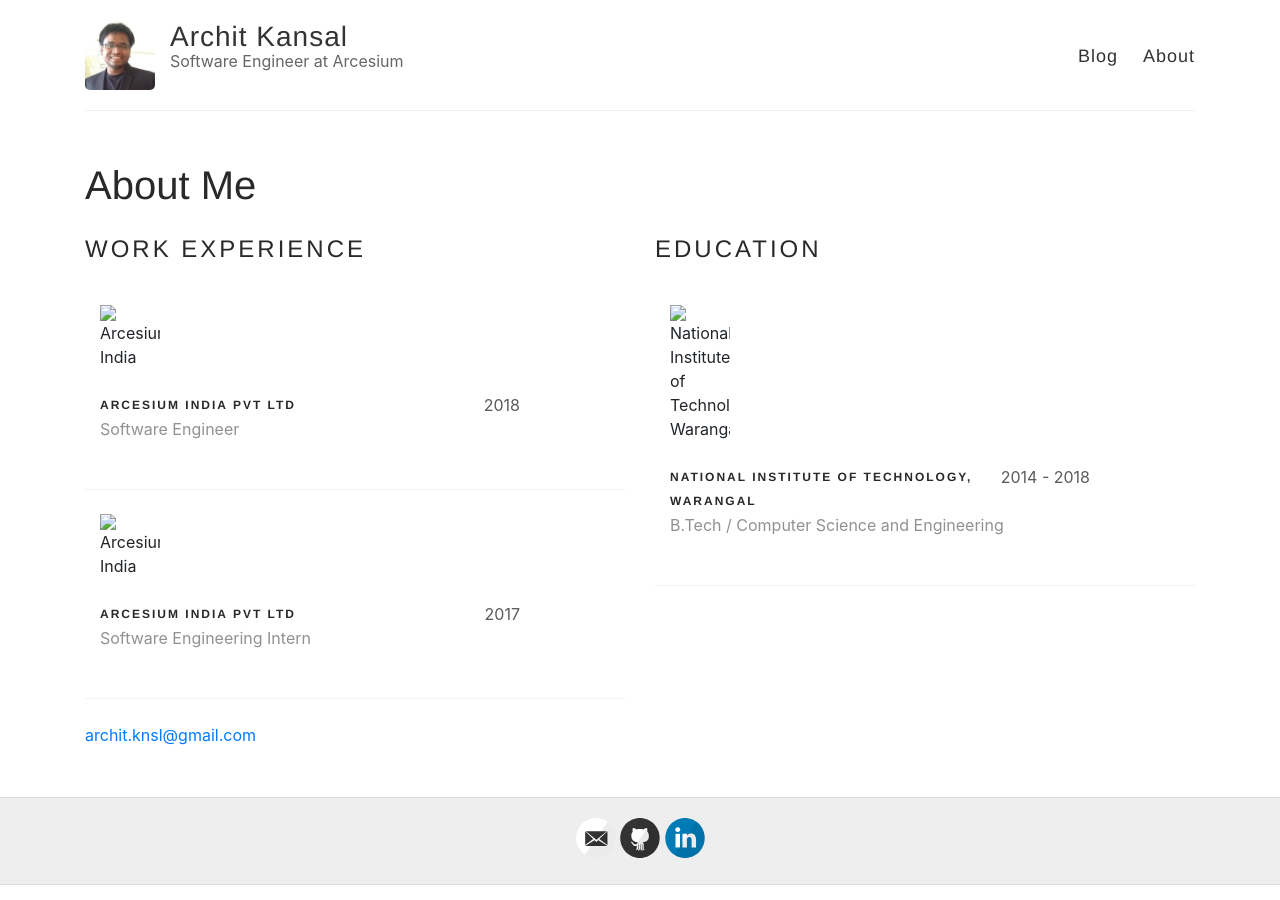
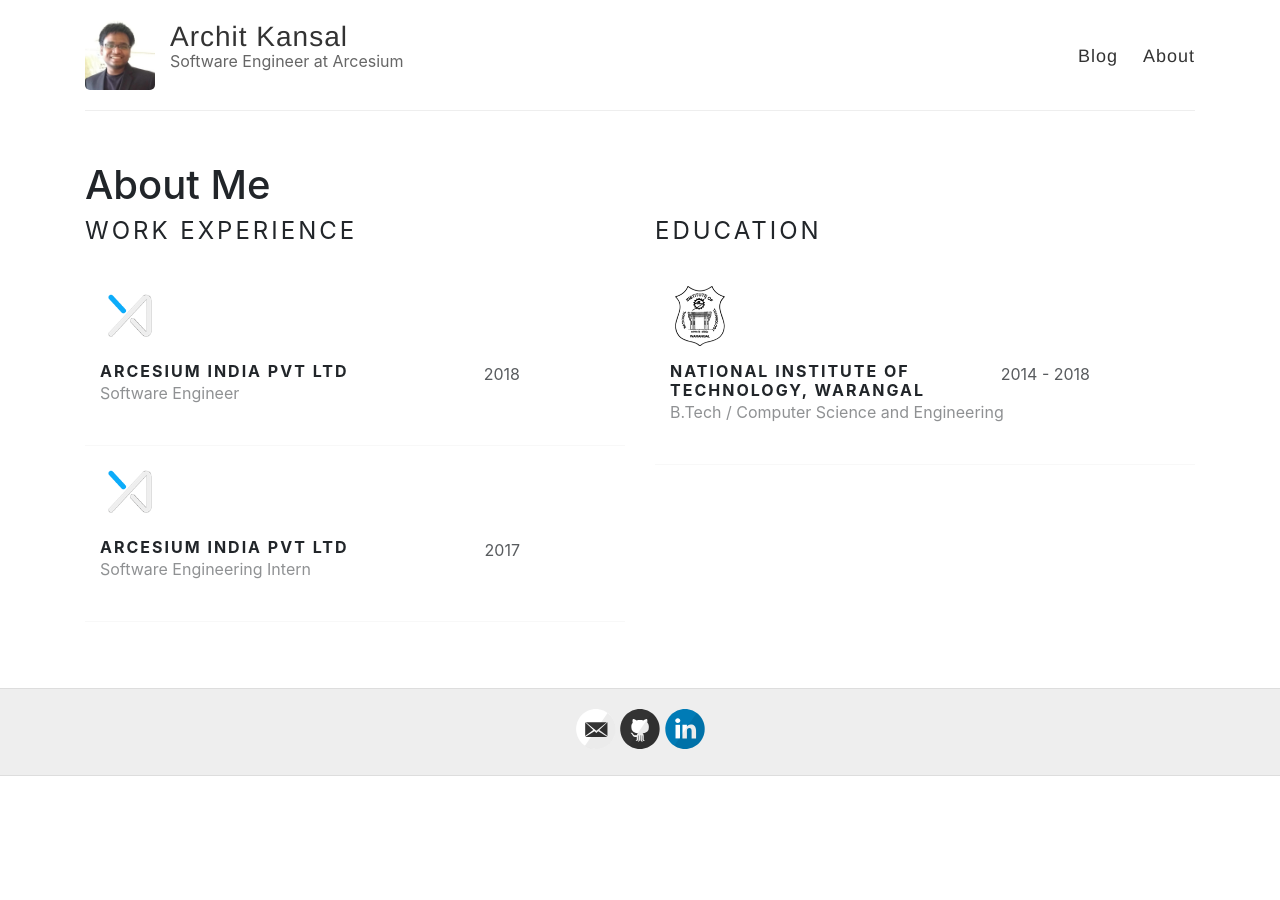
Before and after one commit to architkansal/architkansal.github.io, a Jekyll site: the page built from about.md, in a window 1280 px wide. Built offline with Jekyll 4.4.1, drawn with Linux system fonts in a browser that asks for light colours.

Commit message:
bootstrap scope

```diff
--- a/_layouts/default.html
+++ b/_layouts/default.html
@@ -10,8 +10,6 @@
     <![endif]-->
 
     <link rel="stylesheet" type="text/css" href="{{ site.baseurl }}/style.css" />
-    <link rel="stylesheet" href="../bootstrap/css/bootstrap.min.css">
-    <script src="../bootstrap/js/bootstrap.min.js"></script>
     <link rel="alternate" type="application/rss+xml" title="{{ site.name }} - {{ site.description }}" href="{{ site.baseurl }}/feed.xml" />
 
     <!-- Created with Jekyll Now - http://github.com/barryclark/jekyll-now -->
--- a/about.md
+++ b/about.md
@@ -7,7 +7,8 @@
 ---
 
 <link rel="stylesheet" type="text/css" href="https://architkansal.github.io/about.css" />
-
+<link rel="stylesheet" href="https://architkansal.github.io/bootstrap/css/bootstrap.min.css">
+<script src="https://architkansal.github.io/bootstrap/js/bootstrap.min.js"></script>
 <div class="row">
 <div class="col-md-6 col-sm-10">
 <h4 class="uppercase mb40 mb-xs-24"> Work Experience</h4>
@@ -21,7 +22,7 @@
 <div class="col-md-6 col-sm-10">
 <div>
 <div class="col-md-2">
-<img src="images/arcesium.png" alt="Arcesium India">
+<img src="https://architkansal.github.io/images/arcesium.png" alt="Arcesium India">
 </div>
 <div class="col-md-10">
 <span class="pull-right fade-1-4">2018</span>
@@ -32,7 +33,7 @@
 </div>
 <div>
 <div class="col-md-2">
-<img src="images/arcesium.png" alt="Arcesium India">
+<img src="https://architkansal.github.io/images/arcesium.png" alt="Arcesium India">
 </div>
 <div class="col-md-10">
 <span class="pull-right fade-1-4">2017</span>
@@ -47,7 +48,7 @@
 <div class="col-md-6 col-sm-10">
 <div>
 <div class="col-md-2">
-<img src="images/nitw.png" alt="National Institute of Technology, Warangal">
+<img src="https://architkansal.github.io/images/nitw.png" alt="National Institute of Technology Warangal">
 </div>
 <div class="col-md-10">
 <span class="pull-right fade-1-4">2014 - 2018</span>
@@ -61,4 +62,4 @@
 
 
 
-[archit.knsl@gmail.com](mailto:archit.knsl@gmail.com)
+<!-- [archit.knsl@gmail.com](mailto:archit.knsl@gmail.com) -->
```
